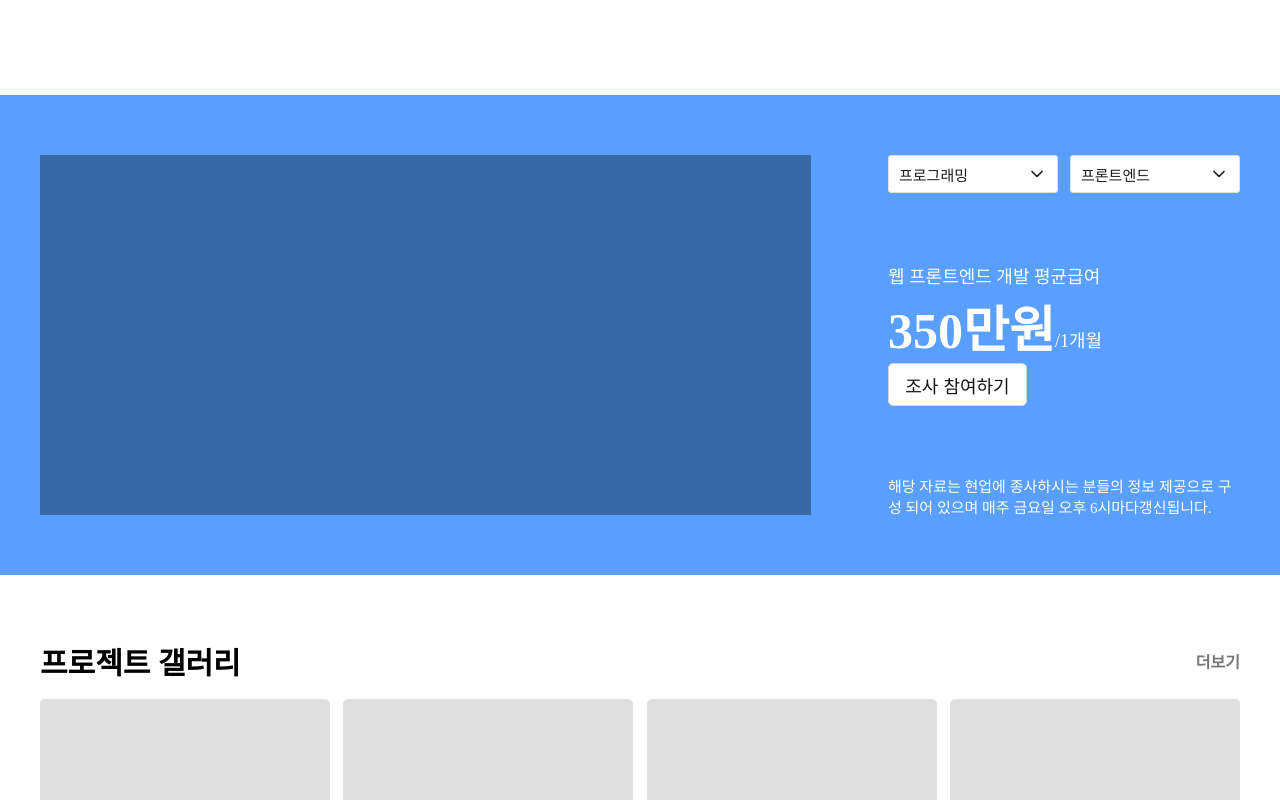
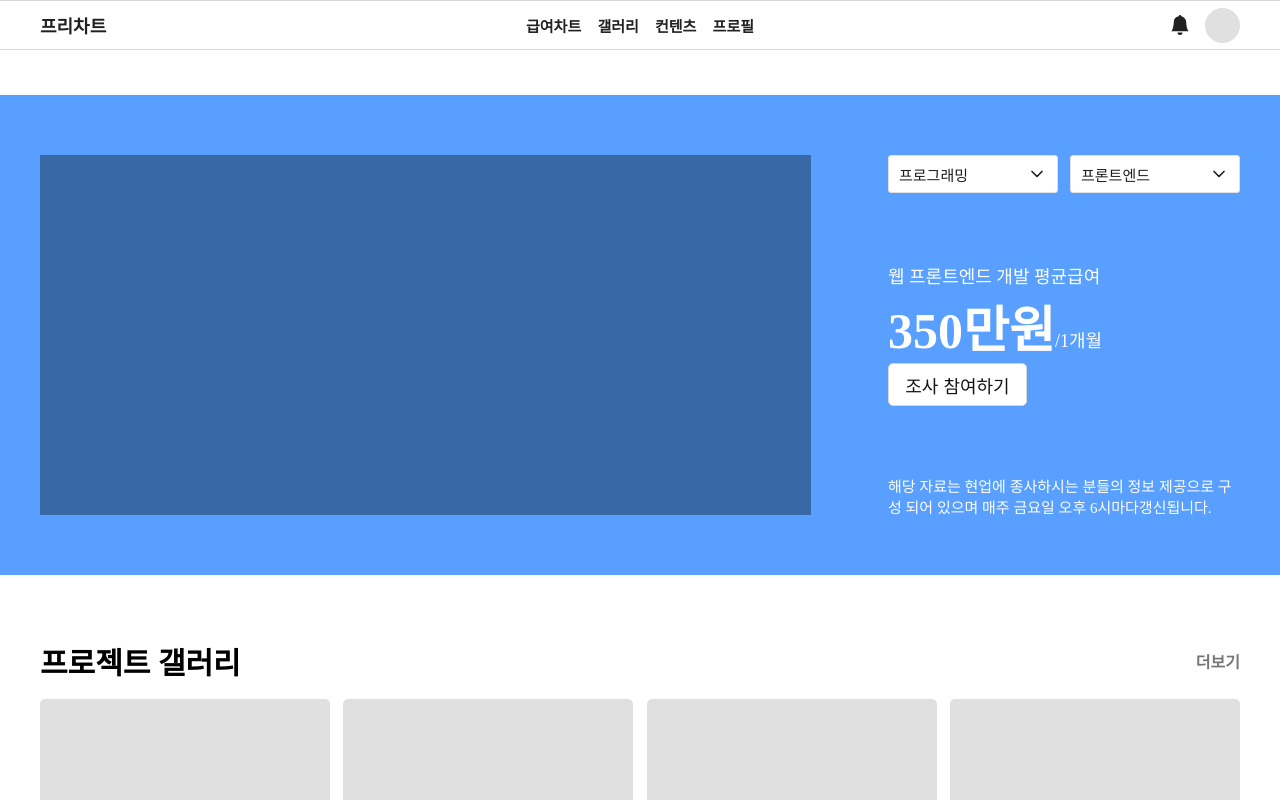
Before and after one commit to demain18/TeamFreeChart_client, a React (Create React App) app: page / in a window 1280 px wide. Shown: the top 800 px of the page. Built offline with nearby package versions, Linux system fonts and the light colour scheme; a small style sheet from the web is missing.

Commit message:
[추가] : components/Header 추가 - index.jsx 및 style.js 추가하였고, 고정된 헤더 추가하였습니다.

```diff
--- a/package.json
+++ b/package.json
@@ -54,5 +54,5 @@
     "eslint-plugin-react": "^7.20.6",
     "eslint-plugin-react-hooks": "^4.1.2"
   },
-  "homepage": "https://kimuhjin.github.io/TeamFreeChart_client/"
+  "homepage": "https://demain18.github.io/TeamFreeChart_client/"
 }
--- a/src/App.jsx
+++ b/src/App.jsx
@@ -2,7 +2,7 @@ import React from "react";
 import { BrowserRouter, Switch, Route } from "react-router-dom";
 // global style
 import GlobalStyle from "common/GlobalStyle";
-
+import Header from "components/Header";
 // pages
 import Home from "pages/Home";
 
@@ -11,6 +11,7 @@ const App = () => (
     <div>
       <GlobalStyle />
       <BrowserRouter basename={process.env.PUBLIC_URL}>
+        <Header />
         <Switch>
           <Route path="/" component={Home} />
         </Switch>
--- /dev/null
+++ b/src/components/Header/index.jsx
@@ -0,0 +1,28 @@
+/* eslint-disable jsx-a11y/accessible-emoji */
+// 이모지 부분 warning 비활성화
+import React from "react";
+import * as S from "./style";
+
+function index() {
+  return (
+    <>
+      <S.Wrapper>
+        <S.Layout>
+          <S.Logo>프리차트</S.Logo>
+          <S.LinkArea>
+            <S.LinkButton>급여차트</S.LinkButton>
+            <S.LinkButton>갤러리</S.LinkButton>
+            <S.LinkButton>컨텐츠</S.LinkButton>
+            <S.LinkButton>프로필</S.LinkButton>
+          </S.LinkArea>
+          <S.ComponentArea>
+            <S.Alarm />
+            <S.ProfileImage />
+          </S.ComponentArea>
+        </S.Layout>
+      </S.Wrapper>
+    </>
+  );
+}
+
+export default index;
--- /dev/null
+++ b/src/components/Header/style.js
@@ -0,0 +1,62 @@
+import styled from "styled-components";
+import { BsBellFill } from "react-icons/bs";
+export const Wrapper = styled.div`
+  display: flex;
+  justify-content: center;
+  align-items: center;
+  position: fixed;
+  left: 0;
+  top: 0;
+  width: 100%;
+  height: 50px;
+  border: solid 1px #d6d6d6;
+  border-right: none;
+  border-left: none;
+  background-color: #ffffff;
+`;
+export const Layout = styled.div`
+  display: flex;
+  justify-content: space-between;
+  align-items: center;
+  width: 1200px;
+`;
+export const Logo = styled.span`
+  cursor: pointer;
+  width: 70px;
+  font-size: 18px;
+  font-weight: bold;
+  color: #212121;
+`;
+export const LinkArea = styled.div`
+  display: flex;
+  justify-content: space-between;
+  align-items: center;
+  width: 228px;
+`;
+export const LinkButton = styled.div`
+  cursor: pointer;
+  font-size: 15px;
+  font-weight: bold;
+  color: #212121;
+`;
+export const ComponentArea = styled.div`
+  display: flex;
+  justify-content: space-between;
+  align-items: center;
+  width: 70px;
+`;
+
+export const ProfileImage = styled.div`
+  cursor: pointer;
+  width: 35px;
+  height: 35px;
+  border-radius: 50%;
+  background-color: #e0e0e0;
+`;
+
+export const Alarm = styled(BsBellFill)`
+  cursor: pointer;
+  width: 20px;
+  height: 20px;
+  color: #212121;
+`;
--- a/src/components/Home/Banner/index.jsx
+++ b/src/components/Home/Banner/index.jsx
@@ -1,3 +1,5 @@
+/* eslint-disable jsx-a11y/accessible-emoji */
+// 이모지 부분 warning 비활성화
 import React from "react";
 import * as S from "./style";
 
```
